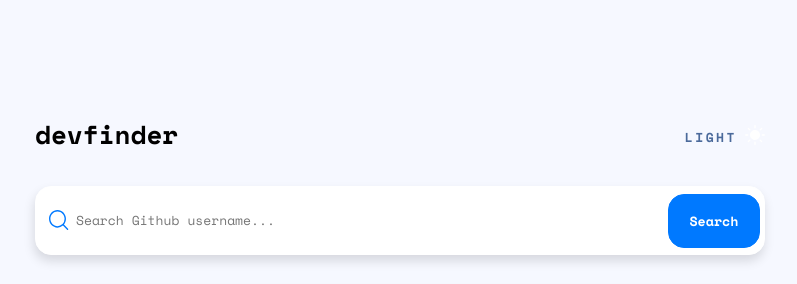
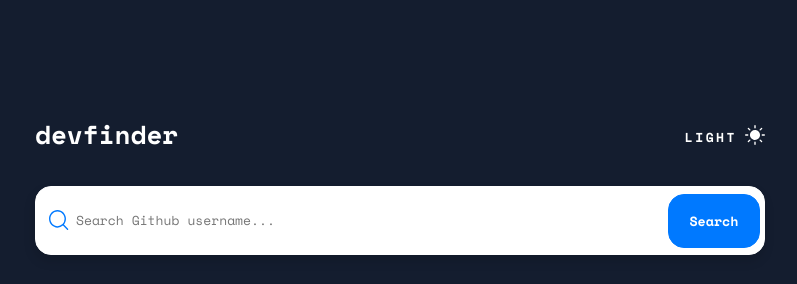
Before and after one commit to webstormcam/Github_User_Search, a plain HTML site: page index.html in a window 1280 px wide. Both pictures are taken after a click on the element "DARK". Shown: the top 284 px of the page, without its empty margins (240-1037 px from the left). Drawn offline with nearby package versions, Linux system fonts and the light colour scheme; no server answers.

Commit message:
Started making the colors change on click

```diff
--- a/index.html
+++ b/index.html
@@ -14,10 +14,10 @@
     <title>Github User Search</title>
 </head>
 
-<body>
+<body id="holder">
     <header>
-        <div id="logo">
-            <h1>devfinder</h1>
+        <div id="logo_holder">
+            <h1 id="logo">devfinder</h1>
         </div>
         <div id="screen_mode">
             <p id="mode_word">DARK</p> <img id="mode_img" src="imgs/icon-moon.svg" alt="">
--- a/script.js
+++ b/script.js
@@ -22,6 +22,8 @@ let results_neg = document.getElementById('nope');
 let mode_switch = document.getElementById('screen_mode');
 let mode_word = document.getElementById('mode_word')
 let mode_img = document.getElementById('mode_img')
+let body = document.getElementById('holder');
+let logo= document.getElementById('logo');
 
 
 function runSearch(){
@@ -127,9 +129,37 @@ runSearch();
 mode_switch.addEventListener('click',function(){
 if(mode_word.innerHTML ==='DARK'){
     mode_word.innerHTML ='LIGHT'
+    mode_word.style.color ='#fff'
     mode_img.src = 'imgs/icon-sun.svg'
+    logo.style.color ='#fff'
+    body.style.backgroundColor='#141D2F'
 } else if(mode_word.innerHTML==='LIGHT'){
     mode_word.innerHTML='DARK'
     mode_img.src = 'imgs/icon-moon.svg'
+    mode_word.style.color ='#4B6A9B'
+    logo.style.color='black'
+    body.style.backgroundColor='#fff'
 }
 });
+
+
+// mode_switch.addEventListener('mouseover',function(){
+//     if(mode_word.innerHTML==='DARK'){
+//         mode_img.src ='imgs/icon-moon - Copy.svg'
+//         mode_word.style.color = "#222731"
+//     } else if(mode_word.innerHTML==='LIGHT'){
+//         mode_img.src ='imgs/icon-sun - Copy.svg'
+//         mode_word.style.color ="#90A4D4"
+//     }
+// })
+
+
+// mode_switch.addEventListener('mouseout',function(){
+//     if(mode_word.innerHTML==='DARK'){
+//         mode_img.src ='imgs/icon-moon.svg'
+//         mode_word.style.color ='#4B6A9B'
+//     } else if(mode_word.innerHTML==='LIGHT'){
+//         mode_img.src ='imgs/icon-sun.svg'
+//         mode_word.style.color ="#fff"
+//     }
+// })
```
Also changed, not shown: imgs/icon-moon - Copy.svg (added), imgs/icon-sun - Copy.svg (added).
